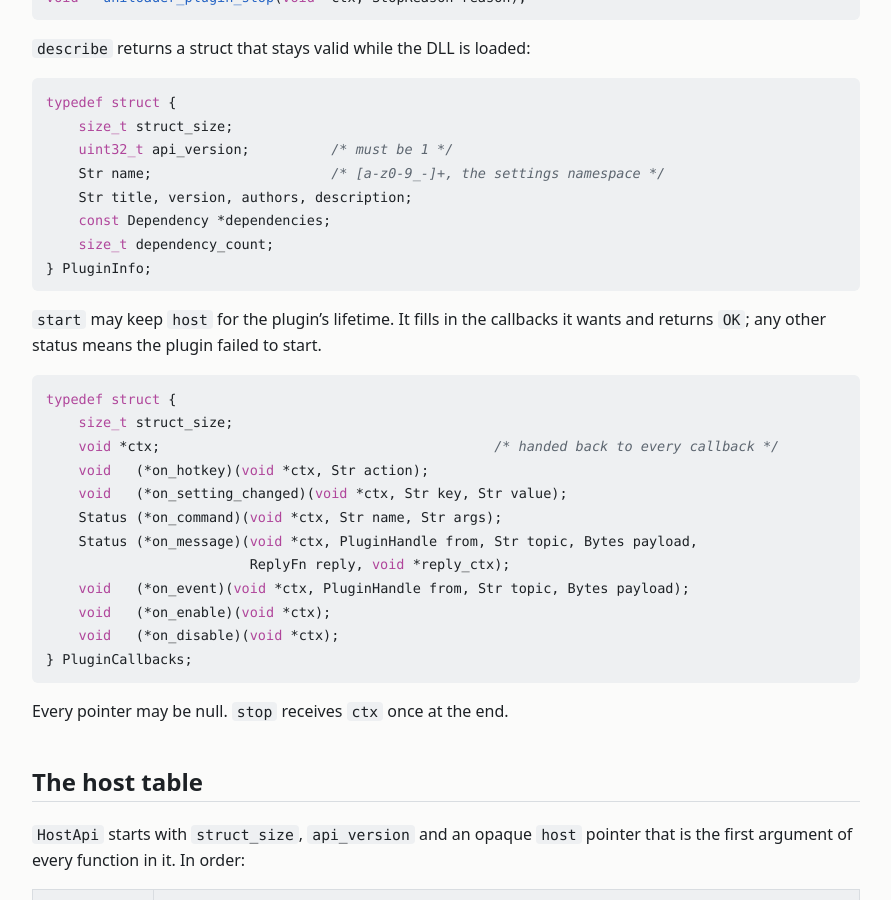
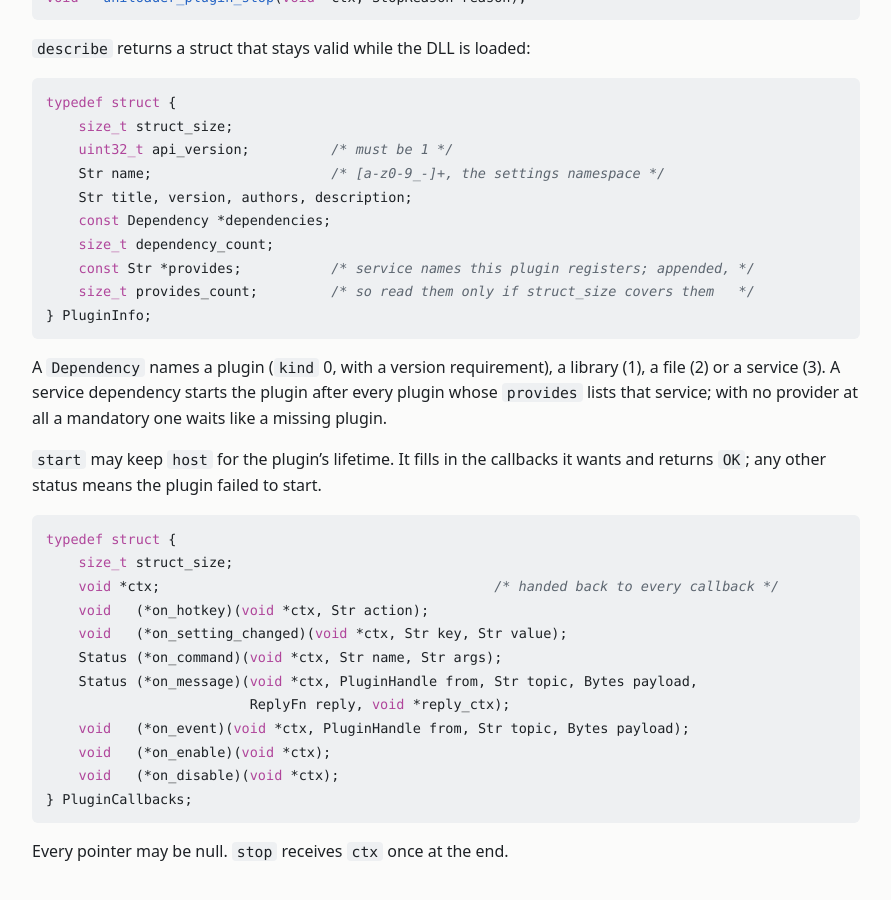
Before and after one commit to uniloaders/uniloaders.github.io, a Jekyll site: the page built from docs/abi.md, in a window 1280 px wide and 900 px high, scrolled down 737 px. Shown: the whole window, without its empty margins (194-1085 px from the left). Built offline with Jekyll 4.4.1, drawn with Linux system fonts in a browser that asks for light colours.

Commit message:
Document service dependencies and PluginInfo.provides
Co-Authored-By: Claude Opus 5.5 <noreply@anthropic.com>

````diff
--- a/docs/abi.md
+++ b/docs/abi.md
@@ -40,8 +40,15 @@ typedef struct {
     Str title, version, authors, description;
     const Dependency *dependencies;
     size_t dependency_count;
+    const Str *provides;           /* service names this plugin registers; appended, */
+    size_t provides_count;         /* so read them only if struct_size covers them   */
 } PluginInfo;
 ```
+
+A `Dependency` names a plugin (`kind` 0, with a version requirement), a library (1), a file
+(2) or a service (3). A service dependency starts the plugin after every plugin whose
+`provides` lists that service; with no provider at all a mandatory one waits like a missing
+plugin.
 
 `start` may keep `host` for the plugin's lifetime. It fills in the callbacks it wants and
 returns `OK`; any other status means the plugin failed to start.
````
Also changed, not shown: docs/overlay.md (+2 -1 lines), docs/plugins.md (+6 -1 lines).
